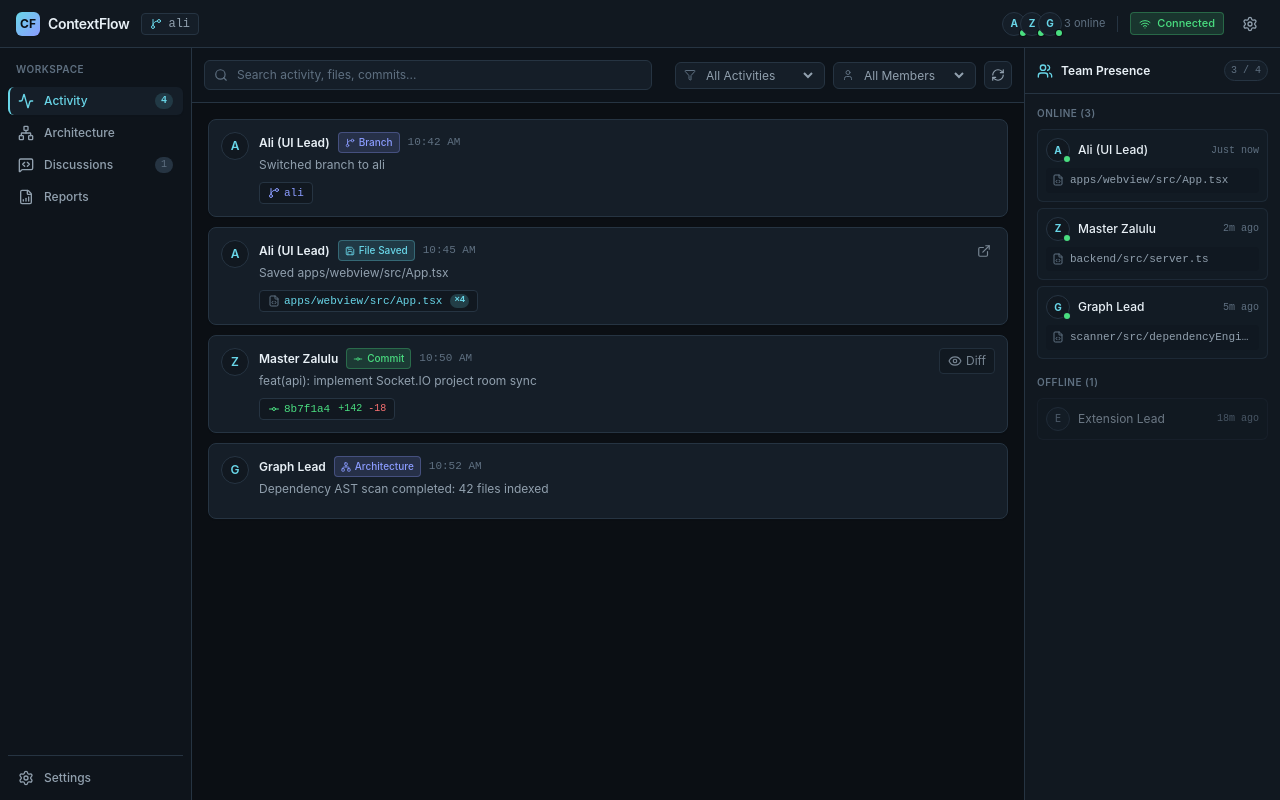
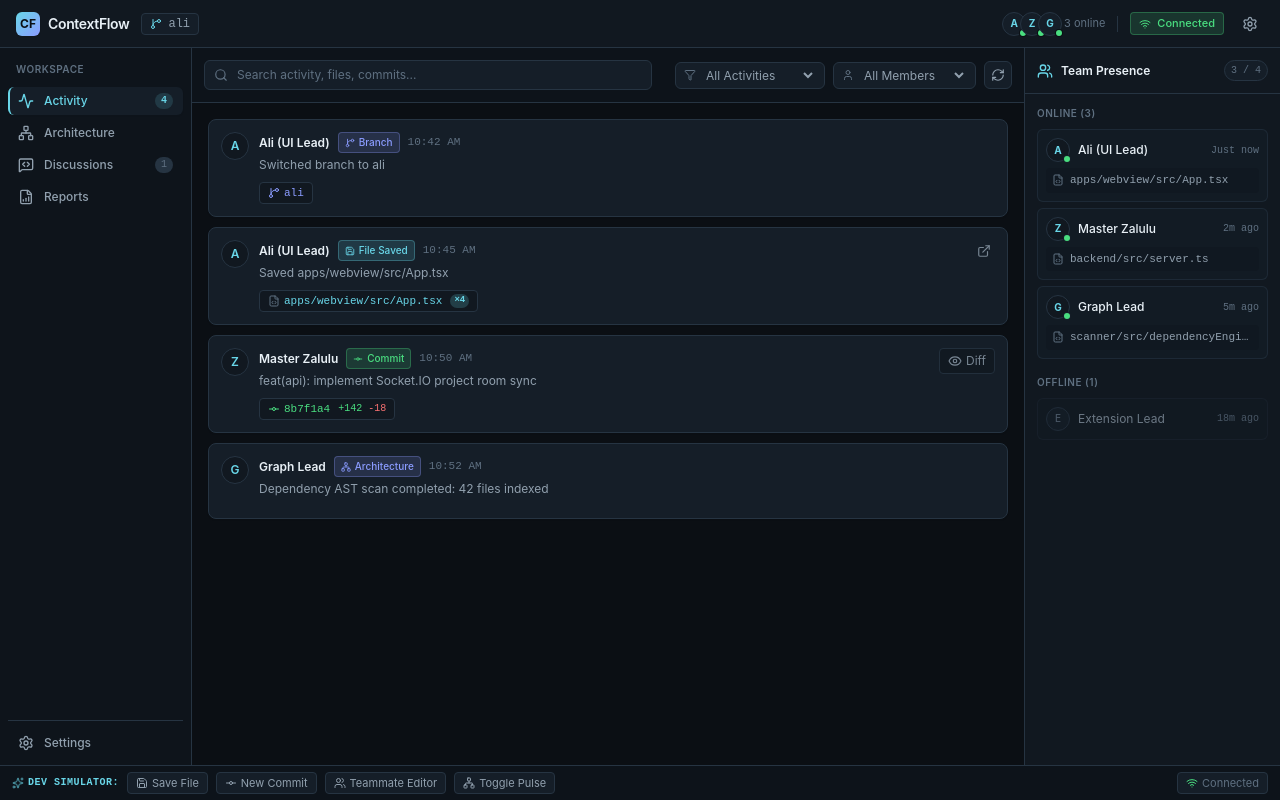
Before and after one commit to sonalandpari/WASU, a React (Vite) app in the folder apps/webview/: page / in a window 1280 px wide. Built offline with nearby package versions, Linux system fonts and the light colour scheme.

Commit message:
feat(ui): add real-time dev simulation bar for live testing and event triggers

```diff
--- a/apps/webview/src/App.tsx
+++ b/apps/webview/src/App.tsx
@@ -9,6 +9,7 @@ import { DiscussionsView } from './discussion/DiscussionsView';
 import { ArchitectureView } from './architecture/ArchitectureView';
 import { ReportsView } from './reports/ReportsView';
 import { SettingsView } from './components/SettingsView';
+import { DevSimulationBar } from './components/common/DevSimulationBar';
 
 export const App: React.FC = () => {
   const { activeTab } = useAppStore();
@@ -53,6 +54,9 @@ export const App: React.FC = () => {
           {renderActiveTab()}
         </main>
       </div>
+
+      {/* Dev Simulation Bar for Live Real-Time Testing */}
+      <DevSimulationBar />
     </div>
   );
 };
--- /dev/null
+++ b/apps/webview/src/components/common/DevSimulationBar.tsx
@@ -0,0 +1,182 @@
+import React from 'react';
+import { useAppStore } from '../../store/useAppStore';
+import {
+  Play,
+  RotateCcw,
+  Sparkles,
+  Wifi,
+  WifiOff,
+  GitCommit,
+  Save,
+  Network,
+  Users,
+  AlertCircle,
+} from 'lucide-react';
+
+export const DevSimulationBar: React.FC = () => {
+  const {
+    addEvent,
+    connectionStatus,
+    setConnectionStatus,
+    updateUserPresence,
+    presence,
+    graph,
+    setGraph,
+  } = useAppStore();
+
+  const simulateFileSave = () => {
+    addEvent({
+      id: `evt-${Date.now()}`,
+      projectId: 'contextflow-demo',
+      type: 'FILE_SAVED',
+      userId: 'user-ali',
+      userName: 'Ali (UI Lead)',
+      userAvatar: 'A',
+      timestamp: new Date().toLocaleTimeString([], { hour: '2-digit', minute: '2-digit' }),
+      description: 'Saved apps/webview/src/App.tsx',
+      metadata: { file: 'apps/webview/src/App.tsx' },
+    });
+  };
+
+  const simulateCommit = () => {
+    const randomHash = Math.random().toString(16).substring(2, 9);
+    addEvent({
+      id: `evt-${Date.now()}`,
+      projectId: 'contextflow-demo',
+      type: 'COMMIT_CREATED',
+      userId: 'user-zalulu',
+      userName: 'Master Zalulu',
+      userAvatar: 'Z',
+      timestamp: new Date().toLocaleTimeString([], { hour: '2-digit', minute: '2-digit' }),
+      description: 'feat(presence): optimize socket heartbeat interval',
+      metadata: {
+        commitHash: randomHash,
+        diffSummary: { added: 12, deleted: 4 },
+      },
+    });
+  };
+
+  const simulateTeammateActive = () => {
+    const files = [
+      'backend/src/server.ts',
+      'scanner/src/astParser.ts',
+      'extension/src/extension.ts',
+      'packages/shared/src/types.ts',
+    ];
+    const targetFile = files[Math.floor(Math.random() * files.length)];
+    const targetMember = presence.find((p) => p.id === 'user-arch') || presence[1];
+
+    updateUserPresence({
+      ...targetMember,
+      online: true,
+      activeFile: targetFile,
+      lastActive: 'Just now',
+    });
+
+    addEvent({
+      id: `evt-${Date.now()}`,
+      projectId: 'contextflow-demo',
+      type: 'MEMBER_ACTIVE_FILE_CHANGED',
+      userId: targetMember.id,
+      userName: targetMember.name,
+      userAvatar: targetMember.avatar,
+      timestamp: new Date().toLocaleTimeString([], { hour: '2-digit', minute: '2-digit' }),
+      description: `Active editor changed to ${targetFile}`,
+      metadata: { file: targetFile },
+    });
+  };
+
+  const simulateArchUpdate = () => {
+    if (graph) {
+      const updatedNodes = graph.nodes.map((node) =>
+        node.id === 'node-app'
+          ? { ...node, data: { ...node.data, modified: !node.data.modified } }
+          : node
+      );
+      setGraph({
+        ...graph,
+        nodes: updatedNodes,
+        summary: {
+          ...graph.summary,
+          lastUpdated: 'Just now',
+        },
+      });
+
+      addEvent({
+        id: `evt-${Date.now()}`,
+        projectId: 'contextflow-demo',
+        type: 'ARCHITECTURE_UPDATED',
+        userId: 'user-arch',
+        userName: 'Graph Lead',
+        userAvatar: 'G',
+        timestamp: new Date().toLocaleTimeString([], { hour: '2-digit', minute: '2-digit' }),
+        description: 'Incremental AST graph updated: modified node-app dependencies',
+      });
+    }
+  };
+
+  return (
+    <div className="bg-aurora-sidebar/90 border-t border-aurora-border px-3 py-1.5 flex items-center justify-between text-xs select-none">
+      <div className="flex items-center gap-2">
+        <span className="flex items-center gap-1 text-[10px] font-mono uppercase tracking-wider text-aurora-primary font-semibold">
+          <Sparkles className="w-3 h-3 text-aurora-primary animate-pulse" />
+          Dev Simulator:
+        </span>
+        <button
+          onClick={simulateFileSave}
+          className="flex items-center gap-1 px-2 py-0.5 rounded bg-aurora-card hover:bg-aurora-cardHover border border-aurora-border text-[11px] text-aurora-textSecondary hover:text-aurora-primary transition-colors"
+        >
+          <Save className="w-3 h-3" />
+          <span>Save File</span>
+        </button>
+
+        <button
+          onClick={simulateCommit}
+          className="flex items-center gap-1 px-2 py-0.5 rounded bg-aurora-card hover:bg-aurora-cardHover border border-aurora-border text-[11px] text-aurora-textSecondary hover:text-aurora-success transition-colors"
+        >
+          <GitCommit className="w-3 h-3" />
+          <span>New Commit</span>
+        </button>
+
+        <button
+          onClick={simulateTeammateActive}
+          className="flex items-center gap-1 px-2 py-0.5 rounded bg-aurora-card hover:bg-aurora-cardHover border border-aurora-border text-[11px] text-aurora-textSecondary hover:text-aurora-secondaryAccent transition-colors"
+        >
+          <Users className="w-3 h-3" />
+          <span>Teammate Editor</span>
+        </button>
+
+        <button
+          onClick={simulateArchUpdate}
+          className="flex items-center gap-1 px-2 py-0.5 rounded bg-aurora-card hover:bg-aurora-cardHover border border-aurora-border text-[11px] text-aurora-textSecondary hover:text-aurora-warning transition-colors"
+        >
+          <Network className="w-3 h-3" />
+          <span>Toggle Pulse</span>
+        </button>
+      </div>
+
+      <div className="flex items-center gap-2">
+        <button
+          onClick={() =>
+            setConnectionStatus(
+              connectionStatus === 'connected'
+                ? 'disconnected'
+                : connectionStatus === 'disconnected'
+                ? 'reconnecting'
+                : 'connected'
+            )
+          }
+          className="flex items-center gap-1 px-2 py-0.5 rounded bg-aurora-card hover:bg-aurora-cardHover border border-aurora-border text-[11px] text-aurora-textMuted hover:text-aurora-textPrimary transition-colors"
+          title="Cycle network state"
+        >
+          {connectionStatus === 'connected' ? (
+            <Wifi className="w-3 h-3 text-aurora-success" />
+          ) : (
+            <WifiOff className="w-3 h-3 text-aurora-error" />
+          )}
+          <span className="capitalize">{connectionStatus}</span>
+        </button>
+      </div>
+    </div>
+  );
+};
```
Also changed, not shown: 1 other file (tests, documents, lock files or other folders).
